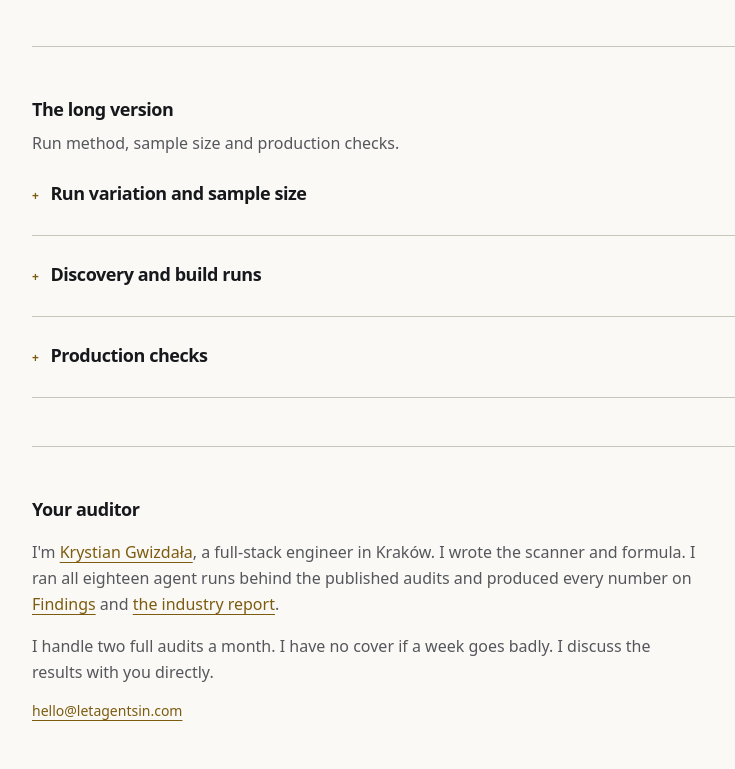
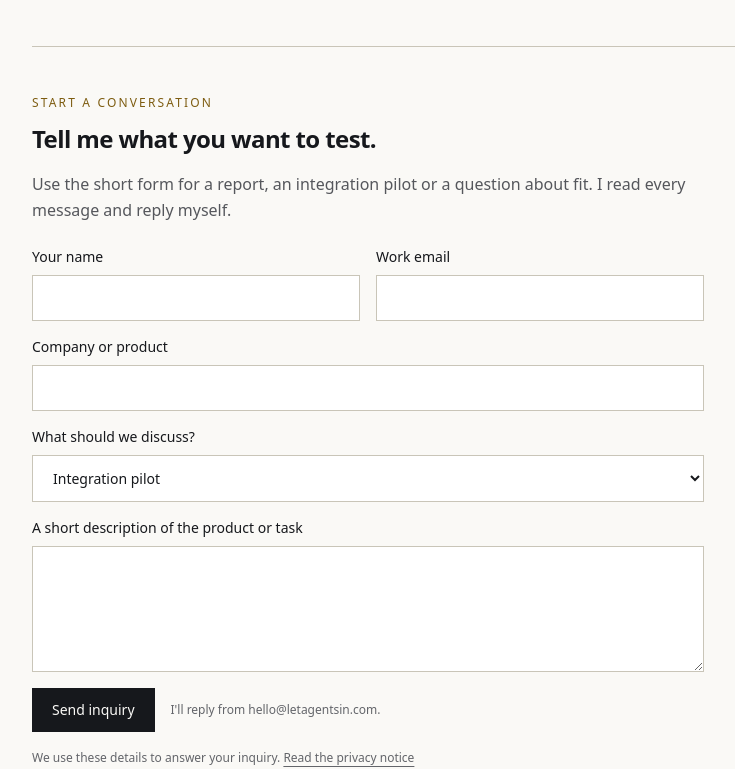
Before and after one commit to krystiangw/stackpick, a Next.js app: page /pricing in a window 1280 px wide. Shown: the part 1373-2142 px from the top of the page, without its empty margins (120-855 px from the left). Built offline with nearby package versions, Linux system fonts and the light colour scheme; no server answers; the database is empty; what async_hooks, undici would draw is missing.

Commit message:
Add Formspree contact flow for inquiries

```diff
--- a/src/app/audit/[slug]/page.tsx
+++ b/src/app/audit/[slug]/page.tsx
@@ -218,7 +218,7 @@ export default async function AuditPage({ params }: { params: Promise<{ slug: st
             See pilot scope & pricing
           </TrackedLink>
           <TrackedLink click="mail-audit"
-            href={`mailto:hello@letagentsin.com?subject=${encodeURIComponent(`Integration pilot — after reading ${audit.subject} study`)}`}
+            href={`/pricing?interest=pilot&context=${encodeURIComponent(audit.subject)}#contact`}
             className="border border-ink/40 px-5 py-3 font-mono text-sm transition-colors hover:border-brass hover:text-brass"
           >
             Discuss a task for your product
--- a/src/app/audit/page.tsx
+++ b/src/app/audit/page.tsx
@@ -101,7 +101,7 @@ export default async function AuditIndexPage() {
           </TrackedLink>
           <TrackedLink
             click="mail-audit"
-            href="mailto:hello@letagentsin.com?subject=Full%20agent%20audit"
+            href="/pricing?interest=pilot&context=audits-index#contact"
             className="border border-ink/40 px-5 py-3 font-mono text-sm transition-colors hover:border-brass hover:text-brass"
           >
             Ask what your brief would be
--- a/src/app/c/[category]/page.tsx
+++ b/src/app/c/[category]/page.tsx
@@ -300,7 +300,7 @@ export default async function CategoryPage({ params }: { params: Promise<{ categ
           <div className="mt-5 flex flex-wrap gap-4 text-sm">
             <Link href="/d/sample" className="text-brass underline underline-offset-4">See a sample report</Link>
             <TrackedLink click="pricing" href="/pricing" className="text-brass underline underline-offset-4">Report & pilot pricing</TrackedLink>
-            <TrackedLink click="mail-report" href="mailto:hello@letagentsin.com?subject=Agent%20report%20%E2%80%94%20transactional%20email" className="text-brass underline underline-offset-4">Ask about your email API</TrackedLink>
+            <TrackedLink click="mail-report" href={`/pricing?interest=report&context=${encodeURIComponent(category.label)}#contact`} className="text-brass underline underline-offset-4">Ask about your email API</TrackedLink>
           </div>
         </section>
       )}
--- a/src/app/pricing/page.tsx
+++ b/src/app/pricing/page.tsx
@@ -12,6 +12,8 @@ import { getStore } from '@/lib/store'
 import { NOISE_FLOOR_PERCENT } from '@/lib/published'
 import { publishedCorpus } from '@/lib/published'
 import { edgeRefusalsInCorpus, sweptOn } from '@/lib/limits'
+import { ContactForm, type ContactInterest } from '@/components/contact-form'
+import { CONTROLLER_IS_NAMED } from '@/lib/seller'
 
 const pilotPrice = `$${INTEGRATION_PILOT.usd.toLocaleString('en-US')}`
 
@@ -75,7 +77,7 @@ const TIERS: readonly Tier[] = [
     ],
     note: `Available for the ${CATEGORIES.length} categories I measure. I confirm category fit before you pay.`,
     sample: { label: 'Read a real one, start to finish', href: '/d/sample' },
-    cta: { label: 'Ask for a report', href: 'mailto:hello@letagentsin.com?subject=One%20agent%20report', click: 'mail-report' },
+    cta: { label: 'Ask for a report', href: '/pricing?interest=report&context=pricing-tier#contact', click: 'mail-report' },
   },
   {
     name: 'Integration pilot',
@@ -91,14 +93,17 @@ const TIERS: readonly Tier[] = [
     note: 'Up to 12 hours of my work. Delivery within 10 business days of agreed scope and ready access. Larger changes are scoped separately.',
     featured: true,
     sample: { label: 'See earlier integration studies', href: '/audit' },
-    cta: { label: 'Discuss your two tasks', href: 'mailto:hello@letagentsin.com?subject=Agent%20audit', click: 'mail-audit' },
+    cta: { label: 'Discuss your two tasks', href: '/pricing?interest=pilot&context=pricing-tier#contact', click: 'mail-audit' },
   },
 ]
 
 const asDay = (day: string) =>
   new Date(`${day}T00:00:00Z`).toLocaleDateString('en-GB', { day: 'numeric', month: 'long', year: 'numeric', timeZone: 'UTC' })
 
-export default async function PricingPage() {
+export default async function PricingPage({ searchParams }: { searchParams: Promise<{ interest?: string; context?: string }> }) {
+  const query = await searchParams
+  const defaultInterest: ContactInterest = query.interest === 'report' || query.interest === 'other' ? query.interest : 'pilot'
+  const context = query.context?.slice(0, 160)
   // Linked only when it is there AND marked as a sample. A fresh deployment has no deliveries and a
   // link to a 404 is worse than no link, but the flags are independent: publishing a customer's
   // report with `--id sample` and no `--sample` would otherwise put their document on the pricing
@@ -204,6 +209,15 @@ export default async function PricingPage() {
             </article>
           ))}
         </div>
+      </section>
+
+      <section id="contact" className="scroll-mt-6 border-b border-rule py-12">
+        <p className="font-mono text-xs uppercase tracking-[0.18em] text-brass">Start a conversation</p>
+        <h2 className="mt-3 text-2xl font-semibold tracking-tight">Tell me what you want to test.</h2>
+        <p className="mt-4 max-w-2xl leading-relaxed text-ink-soft">
+          Use the short form for a report, an integration pilot or a question about fit. I read every message and reply myself.
+        </p>
+        <ContactForm defaultInterest={defaultInterest} context={context} privacyLinked={CONTROLLER_IS_NAMED} />
       </section>
 
       <section className="border-b border-rule py-12">
@@ -363,8 +377,8 @@ export default async function PricingPage() {
           I discuss the results with you directly.
         </p>
         <p className="mt-4 font-mono text-sm">
-          <TrackedLink click="mail-hello" href="mailto:hello@letagentsin.com" className="text-brass underline underline-offset-4">
-            hello@letagentsin.com
+          <TrackedLink click="mail-hello" href="/pricing?interest=other&context=auditor#contact" className="text-brass underline underline-offset-4">
+            Use the inquiry form
           </TrackedLink>
         </p>
       </section>
--- a/src/app/privacy/page.tsx
+++ b/src/app/privacy/page.tsx
@@ -75,11 +75,12 @@ export default async function PrivacyPage() {
               And if our database refuses the write, the report lives only in memory and its page says so.
             </li>
             <li>
-              <strong className="text-ink">An email address</strong>, when you give one: to send a scan result, to
-              confirm a domain you asked us to watch, or to deliver something you bought. A watch record holds{' '}
+              <strong className="text-ink">Contact details</strong>, when you give them: an email address to send a scan result, to
+              confirm a domain you asked us to watch, or to deliver something you bought. An inquiry submission also includes
+              your name, company or product, selected interest and message. A watch record holds{' '}
               {Object.values(WATCH_FIELDS_DISCLOSED).join(', ')}. That list is generated from the record itself rather
-              than written here, so it cannot fall behind it. Nothing is bought from anybody, nothing is joined to
-              anything, and no third party receives it.
+              than written here, so it cannot fall behind it. The inquiry form sends the fields you enter to Formspree
+              for delivery to the owner&apos;s notification address; we do not buy data or join it to another service.
             </li>
             <li>
               <strong className="text-ink">A page counter.</strong> A date, a path or the name of a button that was pressed, and whether the request looked like
@@ -126,7 +127,7 @@ export default async function PrivacyPage() {
         <div>
           <h2 className="font-mono text-sm uppercase tracking-[0.15em] text-ink-faint">Who processes it for us</h2>
           <p className="mt-4">
-            Heroku (hosting, EU region), MongoDB Atlas (storage), Resend (email delivery), PostHog Cloud EU
+            Heroku (hosting, EU region), MongoDB Atlas (storage), Resend (scorecard and monitoring email delivery), Formspree (contact-form delivery), PostHog Cloud EU
             (cookieless aggregate web analytics), and, only when you run the visibility beta, the configured model
             providers Anthropic, OpenAI, Google and Perplexity. Each sees only what is needed to do that job. A payment provider
             is added here the day payments go live, and it will be named before anybody is asked for a card.
@@ -139,7 +140,8 @@ export default async function PrivacyPage() {
             Scan results are kept as long as they are published, because a permanent link that stops working is worse
             than one that ages. An address given for monitoring is kept until you stop it: every email we send carries
             a stop link, and using it ends the mail immediately. An address given for a one-off delivery is kept for as
-            long as we owe you a receipt or a rescan. Visibility audit jobs and their answers are kept while the beta
+            long as we owe you a receipt or a rescan. Inquiry messages are kept in Formspree and the owner&apos;s mailbox
+            as needed to answer and manage the conversation. Visibility audit jobs and their answers are kept while the beta
             is being evaluated; ask us to delete one by sending its identifier.
           </p>
         </div>
--- /dev/null
+++ b/src/components/contact-form.tsx
@@ -0,0 +1,62 @@
+/**
+ * A small contact form for the paid offers. Formspree handles delivery while the report lead
+ * endpoint remains dedicated to sending scorecards.
+ */
+export type ContactInterest = 'pilot' | 'report' | 'other'
+
+export function ContactForm({
+  defaultInterest = 'pilot',
+  context,
+  privacyLinked,
+}: {
+  defaultInterest?: ContactInterest
+  context?: string
+  privacyLinked: boolean
+}) {
+  return (
+    <form action="https://formspree.io/f/mpzkgdjw" method="POST" className="mt-6 grid max-w-2xl gap-4">
+      <input type="hidden" name="_subject" value="New Let Agents In inquiry" />
+      {context && <input type="hidden" name="context" value={context} />}
+      <div className="grid gap-4 sm:grid-cols-2">
+        <label className="grid gap-2 text-sm">
+          <span className="font-medium">Your name</span>
+          <input type="text" name="name" autoComplete="name" required className="border border-rule bg-surface px-4 py-3" />
+        </label>
+        <label className="grid gap-2 text-sm">
+          <span className="font-medium">Work email</span>
+          <input type="email" name="email" autoComplete="email" required className="border border-rule bg-surface px-4 py-3" />
+        </label>
+      </div>
+      <label className="grid gap-2 text-sm">
+        <span className="font-medium">Company or product</span>
+        <input type="text" name="company" autoComplete="organization" required className="border border-rule bg-surface px-4 py-3" />
+      </label>
+      <label className="grid gap-2 text-sm">
+        <span className="font-medium">What should we discuss?</span>
+        <select name="interest" defaultValue={defaultInterest} className="border border-rule bg-surface px-4 py-3">
+          <option value="pilot">Integration pilot</option>
+          <option value="report">One agent report</option>
+          <option value="other">Something else</option>
+        </select>
+      </label>
+      <label className="grid gap-2 text-sm">
+        <span className="font-medium">A short description of the product or task</span>
+        <textarea name="message" required rows={5} className="border border-rule bg-surface px-4 py-3" />
+      </label>
+      <div className="flex flex-wrap items-center gap-4">
+        <button type="submit" className="w-fit bg-ink px-5 py-3 font-mono text-sm text-ground transition-opacity hover:opacity-85">
+          Send inquiry
+        </button>
+        <p className="text-xs leading-relaxed text-ink-faint">I&apos;ll reply from hello@letagentsin.com.</p>
+      </div>
+      <p className="text-xs leading-relaxed text-ink-faint">
+        We use these details to answer your inquiry.{' '}
+        {privacyLinked ? (
+          <a href="/privacy" className="underline underline-offset-4 hover:text-ink">Read the privacy notice</a>
+        ) : (
+          <>Write to hello@letagentsin.com to ask about deletion.</>
+        )}
+      </p>
+    </form>
+  )
+}
```
Also changed, not shown: 3 other files (tests, documents, lock files or other folders).
